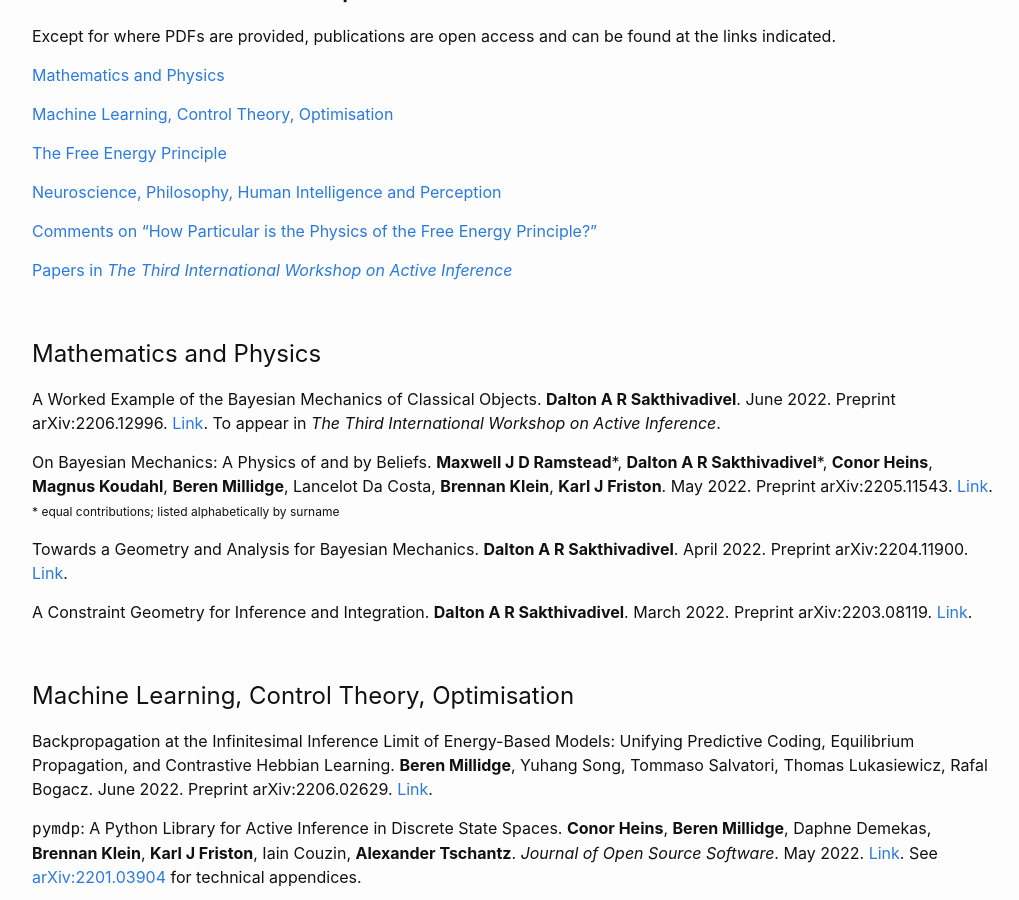
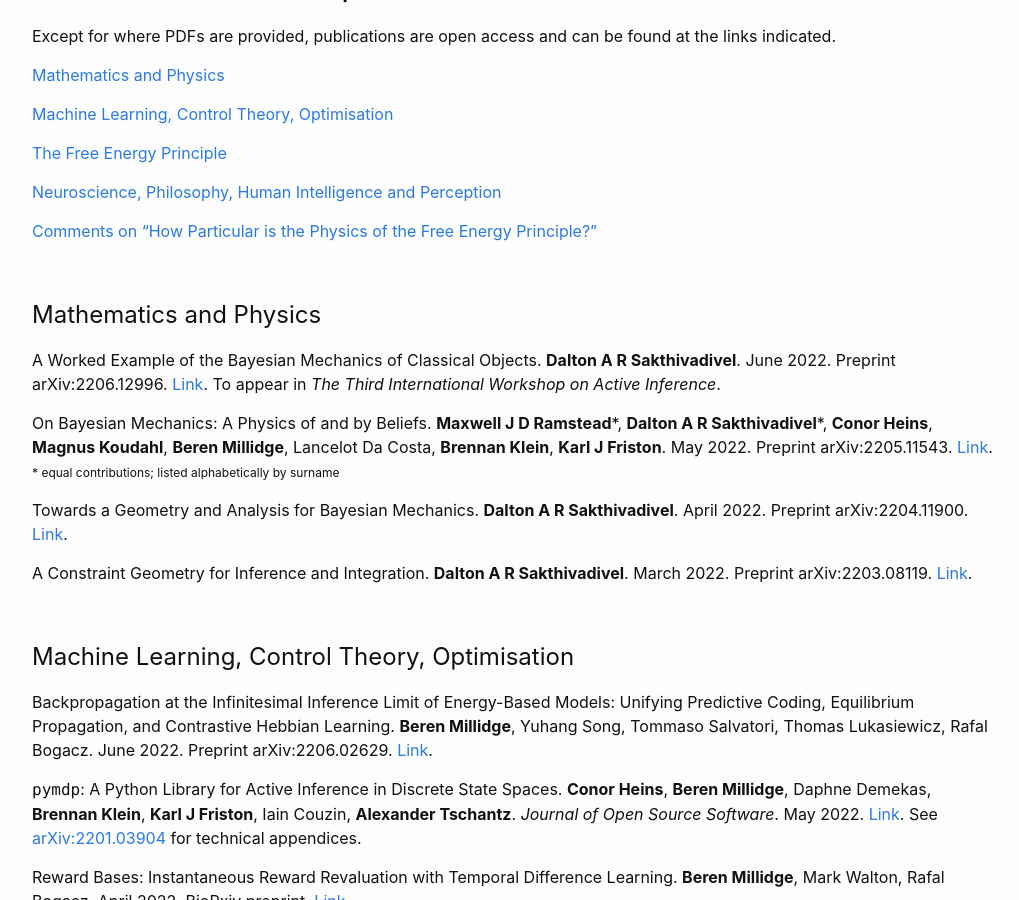
Before and after one commit to DARSakthi/DARSakthi.github.io, a Jekyll site: the page built from verses-lab.markdown, in a window 1280 px wide and 900 px high, scrolled down 1172 px. Shown: the whole window, without its empty margins (126-1145 px from the left). Built offline with Jekyll 4.4.1, drawn with Linux system fonts in a browser that asks for light colours.

Commit message:
Killed old link

```diff
--- a/verses-lab.markdown
+++ b/verses-lab.markdown
@@ -58,8 +58,6 @@ Except for where PDFs are provided, publications are open access and can be foun
 [Neuroscience, Philosophy, Human Intelligence and Perception](#neuro)
 
 [Comments on "How Particular is the Physics of the Free Energy Principle?"](#sota)
-
-[Papers in _The Third International Workshop on Active Inference_](#iwai22)
 
 &nbsp;
 
```
